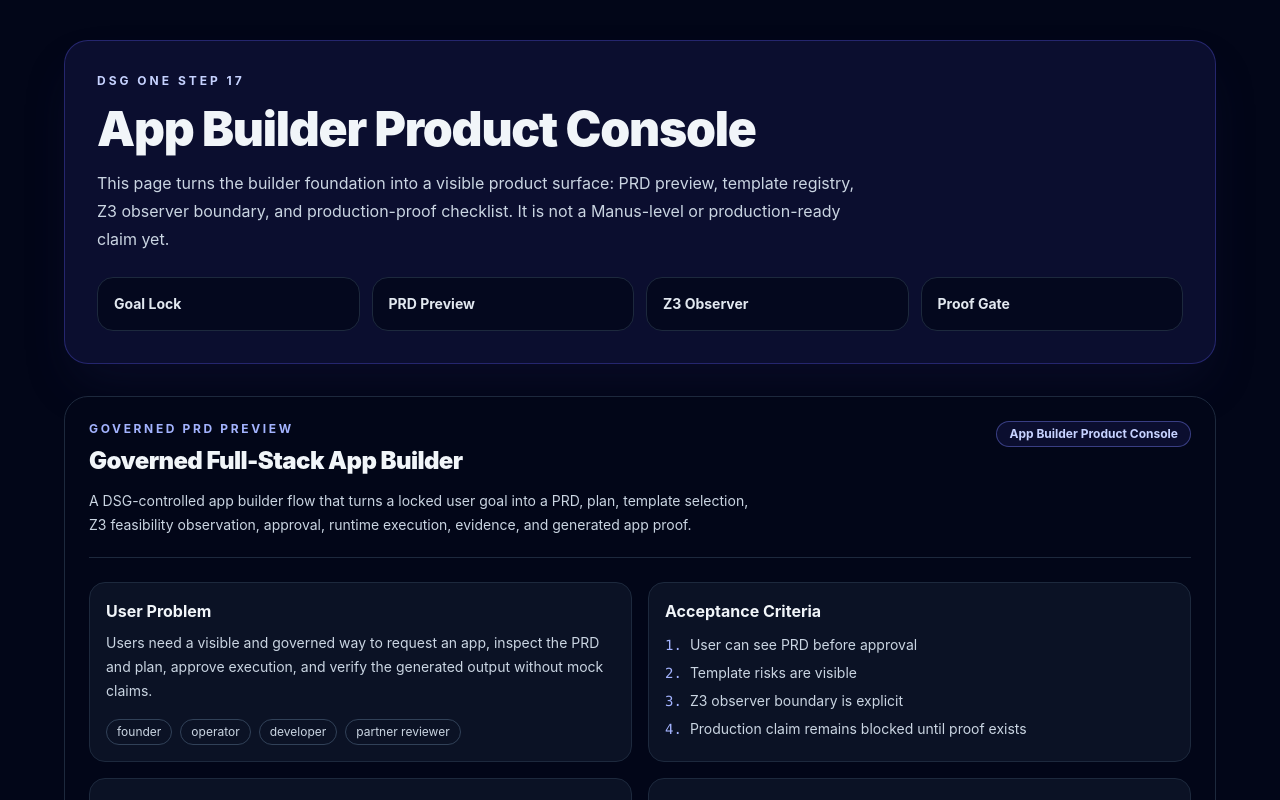
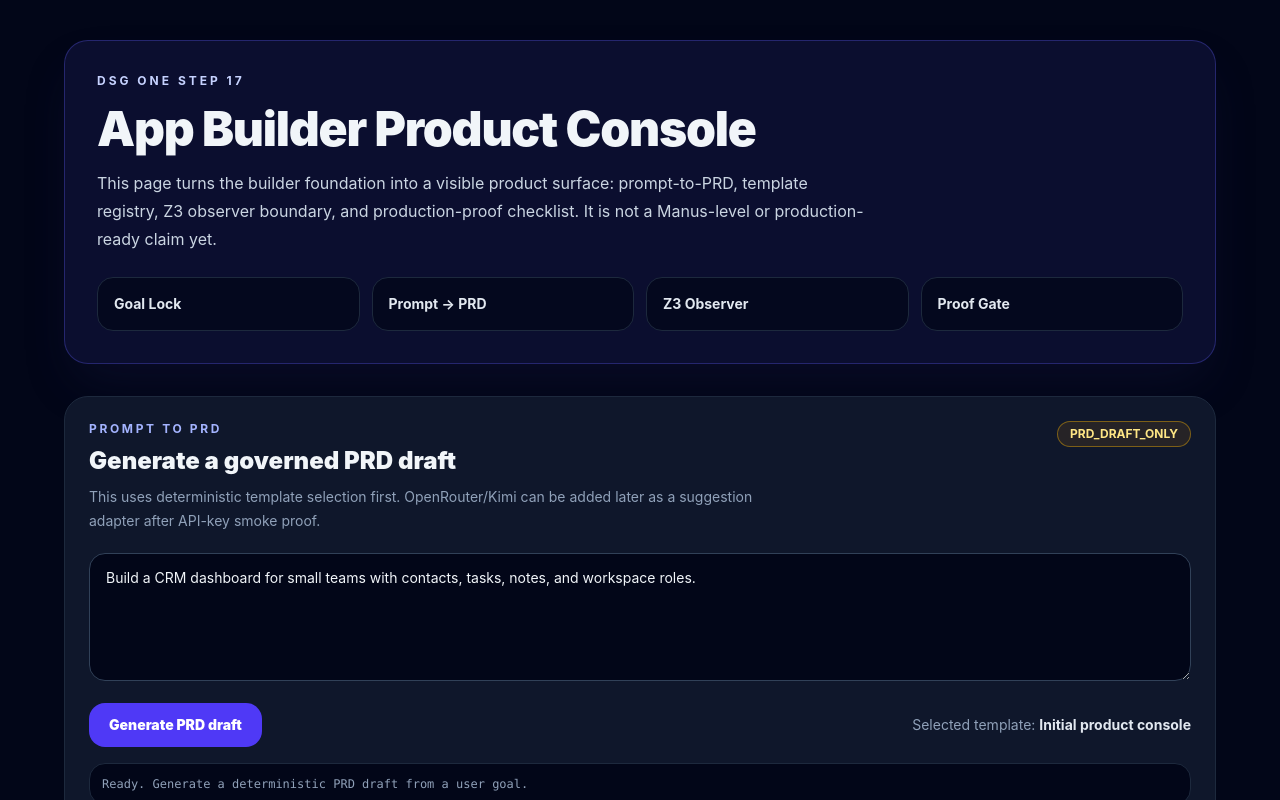
Before and after one commit to tdealer01-crypto/dsg-one-v1, a Next.js app: page /dsg/app-builder in a window 1280 px wide. Shown: the top 800 px of the page. Built offline with nearby package versions, Linux system fonts and the light colour scheme.

Commit message:
Add prompt to PRD flow
Adds deterministic prompt-to-PRD flow for App Builder console.

Boundary: PRD draft only. No runtime execution or production claim.

```diff
--- /dev/null
+++ b/app/api/dsg/app-builder/prd/route.ts
@@ -0,0 +1,25 @@
+import { NextResponse } from 'next/server';
+import { derivePrdFromGoal } from '@/lib/dsg/app-builder/prd/derive-prd';
+
+export async function POST(req: Request) {
+  try {
+    const body = await req.json().catch(() => ({}));
+    const goal = typeof body.goal === 'string' ? body.goal : '';
+    const result = derivePrdFromGoal(goal);
+    return NextResponse.json(result);
+  } catch (error) {
+    const message = error instanceof Error ? error.message : 'APP_BUILDER_PRD_FAILED';
+    return NextResponse.json(
+      {
+        ok: false,
+        error: { code: message, message },
+        boundary: {
+          claimStatus: 'PRD_DRAFT_BLOCKED',
+          productionReadyClaim: false,
+          modelUsed: false,
+        },
+      },
+      { status: message === 'APP_BUILDER_GOAL_TOO_SHORT' ? 400 : 500 },
+    );
+  }
+}
--- a/app/dsg/app-builder/page.tsx
+++ b/app/dsg/app-builder/page.tsx
@@ -1,4 +1,4 @@
-import { PRDViewer } from '@/components/dsg/app-builder/PRDViewer';
+import { AppBuilderConsoleClient } from '@/components/dsg/app-builder/AppBuilderConsoleClient';
 import { DSG_APP_TEMPLATES } from '@/lib/dsg/app-builder/templates/template-registry';
 import type { DsgAppBuilderPrd } from '@/lib/dsg/app-builder/types/prd';
 
@@ -25,17 +25,17 @@ export default function DsgAppBuilderPage() {
           <p className="text-xs font-bold uppercase tracking-[0.25em] text-indigo-200">DSG One Step 17</p>
           <h1 className="mt-4 text-4xl font-black tracking-tight md:text-5xl">App Builder Product Console</h1>
           <p className="mt-4 max-w-3xl text-base leading-7 text-slate-300">
-            This page turns the builder foundation into a visible product surface: PRD preview, template registry,
+            This page turns the builder foundation into a visible product surface: prompt-to-PRD, template registry,
             Z3 observer boundary, and production-proof checklist. It is not a Manus-level or production-ready claim yet.
           </p>
           <div className="mt-6 grid gap-3 md:grid-cols-4">
-            {['Goal Lock', 'PRD Preview', 'Z3 Observer', 'Proof Gate'].map((item) => (
+            {['Goal Lock', 'Prompt → PRD', 'Z3 Observer', 'Proof Gate'].map((item) => (
               <div key={item} className="rounded-2xl border border-slate-800 bg-slate-950/70 p-4 text-sm font-bold text-slate-200">{item}</div>
             ))}
           </div>
         </section>
 
-        <PRDViewer prd={demoPrd} />
+        <AppBuilderConsoleClient initialPrd={demoPrd} />
 
         <section className="rounded-3xl border border-slate-800 bg-slate-900 p-6">
           <div className="flex flex-col gap-2 md:flex-row md:items-end md:justify-between">
@@ -74,11 +74,11 @@ export default function DsgAppBuilderPage() {
           <div className="mt-4 grid gap-4 md:grid-cols-3">
             <div className="rounded-2xl border border-emerald-500/30 bg-emerald-500/10 p-4">
               <h3 className="font-black text-emerald-200">Allowed now</h3>
-              <p className="mt-2 text-sm text-slate-300">STEP_17_FOUNDATION_MERGED, TEMPLATE_REGISTRY_ADDED, PRD_PREVIEW_UI_ADDED</p>
+              <p className="mt-2 text-sm text-slate-300">PRD_DRAFT_ONLY, TEMPLATE_REGISTRY_ADDED, PRD_PREVIEW_UI_ADDED</p>
             </div>
             <div className="rounded-2xl border border-amber-500/30 bg-amber-500/10 p-4">
               <h3 className="font-black text-amber-200">Still pending</h3>
-              <p className="mt-2 text-sm text-slate-300">OpenRouter smoke, prompt-to-app automation, auth/RBAC proof, production flow proof</p>
+              <p className="mt-2 text-sm text-slate-300">OpenRouter smoke, runtime execution button, auth/RBAC proof, production flow proof</p>
             </div>
             <div className="rounded-2xl border border-rose-500/30 bg-rose-500/10 p-4">
               <h3 className="font-black text-rose-200">Blocked claim</h3>
--- /dev/null
+++ b/components/dsg/app-builder/AppBuilderConsoleClient.tsx
@@ -0,0 +1,87 @@
+'use client';
+
+import { useState } from 'react';
+import { PRDViewer } from './PRDViewer';
+import type { DsgAppBuilderPrd } from '@/lib/dsg/app-builder/types/prd';
+import type { DsgAppTemplate } from '@/lib/dsg/app-builder/templates/template-registry';
+
+type PrdResponse = {
+  ok: boolean;
+  prd?: DsgAppBuilderPrd;
+  selectedTemplate?: DsgAppTemplate;
+  templateCandidates?: DsgAppTemplate[];
+  boundary?: {
+    claimStatus: string;
+    productionReadyClaim: boolean;
+    modelUsed?: boolean;
+    note?: string;
+  };
+  error?: { code: string; message: string };
+};
+
+export function AppBuilderConsoleClient({ initialPrd }: { initialPrd: DsgAppBuilderPrd }) {
+  const [goal, setGoal] = useState('Build a CRM dashboard for small teams with contacts, tasks, notes, and workspace roles.');
+  const [prd, setPrd] = useState(initialPrd);
+  const [templateName, setTemplateName] = useState('Initial product console');
+  const [status, setStatus] = useState('Ready. Generate a deterministic PRD draft from a user goal.');
+  const [loading, setLoading] = useState(false);
+
+  async function generatePrd() {
+    setLoading(true);
+    setStatus('Generating deterministic PRD draft…');
+    try {
+      const response = await fetch('/api/dsg/app-builder/prd', {
+        method: 'POST',
+        headers: { 'content-type': 'application/json' },
+        body: JSON.stringify({ goal }),
+      });
+      const json = (await response.json()) as PrdResponse;
+      if (!response.ok || !json.ok || !json.prd) {
+        throw new Error(json.error?.message || 'APP_BUILDER_PRD_FAILED');
+      }
+      setPrd(json.prd);
+      setTemplateName(json.selectedTemplate?.name || 'Template selected');
+      setStatus(`${json.boundary?.claimStatus || 'PRD_DRAFT_ONLY'} · modelUsed=${json.boundary?.modelUsed ? 'true' : 'false'} · productionReadyClaim=false`);
+    } catch (error) {
+      setStatus(error instanceof Error ? error.message : 'APP_BUILDER_PRD_FAILED');
+    } finally {
+      setLoading(false);
+    }
+  }
+
+  return (
+    <div className="space-y-8">
+      <section className="rounded-3xl border border-slate-800 bg-slate-900 p-6">
+        <div className="flex flex-col gap-4 md:flex-row md:items-start md:justify-between">
+          <div>
+            <p className="text-xs font-bold uppercase tracking-[0.22em] text-indigo-300">Prompt to PRD</p>
+            <h2 className="mt-2 text-2xl font-black text-slate-100">Generate a governed PRD draft</h2>
+            <p className="mt-2 max-w-2xl text-sm leading-6 text-slate-400">
+              This uses deterministic template selection first. OpenRouter/Kimi can be added later as a suggestion adapter after API-key smoke proof.
+            </p>
+          </div>
+          <span className="rounded-full border border-amber-400/40 bg-amber-500/10 px-3 py-1 text-xs font-bold text-amber-200">PRD_DRAFT_ONLY</span>
+        </div>
+        <textarea
+          value={goal}
+          onChange={(event) => setGoal(event.target.value)}
+          className="mt-5 min-h-32 w-full rounded-2xl border border-slate-700 bg-slate-950 px-4 py-3 text-sm leading-6 text-slate-100 outline-none focus:border-indigo-500"
+          placeholder="Describe the app you want DSG to build…"
+        />
+        <div className="mt-4 flex flex-col gap-3 md:flex-row md:items-center md:justify-between">
+          <button
+            onClick={() => void generatePrd()}
+            disabled={loading}
+            className="rounded-2xl bg-indigo-600 px-5 py-3 text-sm font-black text-white hover:bg-indigo-500 disabled:cursor-not-allowed disabled:opacity-60"
+          >
+            {loading ? 'Generating…' : 'Generate PRD draft'}
+          </button>
+          <p className="text-sm text-slate-400">Selected template: <span className="font-bold text-slate-200">{templateName}</span></p>
+        </div>
+        <p className="mt-4 rounded-2xl border border-slate-800 bg-slate-950 p-3 text-xs font-mono text-slate-400">{status}</p>
+      </section>
+
+      <PRDViewer prd={prd} />
+    </div>
+  );
+}
--- /dev/null
+++ b/lib/dsg/app-builder/prd/derive-prd.ts
@@ -0,0 +1,94 @@
+import type { DsgAppBuilderPrd } from '@/lib/dsg/app-builder/types/prd';
+import { DSG_APP_TEMPLATES, type DsgAppTemplate } from '@/lib/dsg/app-builder/templates/template-registry';
+
+export type DerivedPrdResult = {
+  ok: true;
+  prd: DsgAppBuilderPrd;
+  selectedTemplate: DsgAppTemplate;
+  templateCandidates: DsgAppTemplate[];
+  boundary: {
+    claimStatus: 'PRD_DRAFT_ONLY';
+    productionReadyClaim: false;
+    modelUsed: false;
+    note: string;
+  };
+};
+
+const KEYWORDS: Array<{ words: string[]; templateId: string }> = [
+  { words: ['landing', 'waitlist', 'marketing', 'launch', 'lead'], templateId: 'saas-landing-page' },
+  { words: ['dashboard', 'analytics', 'metric', 'report', 'ops'], templateId: 'operator-dashboard' },
+  { words: ['form', 'survey', 'intake', 'approval', 'request'], templateId: 'form-workflow-app' },
+  { words: ['login', 'workspace', 'team', 'role', 'saas'], templateId: 'workspace-starter' },
+  { words: ['todo', 'crud', 'inventory', 'task', 'order', 'database'], templateId: 'database-crud-app' },
+];
+
+function cleanGoal(goal: string): string {
+  return goal.replace(/\s+/g, ' ').trim();
+}
+
+function titleFromGoal(goal: string, template: DsgAppTemplate): string {
+  const cleaned = cleanGoal(goal);
+  if (!cleaned) return template.name;
+  const first = cleaned.slice(0, 72);
+  return first.charAt(0).toUpperCase() + first.slice(1);
+}
+
+function selectTemplate(goal: string): DsgAppTemplate {
+  const normalized = goal.toLowerCase();
+  for (const rule of KEYWORDS) {
+    if (rule.words.some((word) => normalized.includes(word))) {
+      return DSG_APP_TEMPLATES.find((template) => template.id === rule.templateId) || DSG_APP_TEMPLATES[0];
+    }
+  }
+  return DSG_APP_TEMPLATES[0];
+}
+
+export function derivePrdFromGoal(goal: string): DerivedPrdResult {
+  const cleaned = cleanGoal(goal);
+  if (cleaned.length < 8) {
+    throw new Error('APP_BUILDER_GOAL_TOO_SHORT');
+  }
+
+  const selectedTemplate = selectTemplate(cleaned);
+  const candidates = DSG_APP_TEMPLATES.filter((template) =>
+    template.useCases.some((useCase) => cleaned.toLowerCase().includes(useCase.toLowerCase().split(' ')[0])),
+  );
+
+  const prd: DsgAppBuilderPrd = {
+    title: titleFromGoal(cleaned, selectedTemplate),
+    summary: `Build a governed ${selectedTemplate.name} from the locked user goal. The output must remain evidence-backed and cannot claim production until auth, RBAC, deployment, and user-flow proof pass.`,
+    useCase: selectedTemplate.name,
+    userProblem: cleaned,
+    targetUsers: ['requesting user', 'operator', 'reviewer'],
+    coreFeatures: selectedTemplate.defaultFeatures,
+    nonGoals: [
+      'No direct model access to secrets',
+      'No production claim from PRD draft alone',
+      'No public write endpoint without access control',
+    ],
+    acceptanceCriteria: [
+      'Goal is locked before plan creation',
+      'Template and risk are visible to the user',
+      'Z3 observer can inspect plan feasibility before approval',
+      'Runtime execution remains controlled by DSG',
+      'Generated app proof is required before production claim',
+    ],
+    frontend: ['Next.js App Router', 'React', 'Tailwind'],
+    backend: ['Next API routes', 'DSG Controlled Executor'],
+    database: selectedTemplate.requiredCapabilities.includes('database') ? ['Supabase Postgres', 'api schema'] : ['optional'],
+    deployment: ['Vercel', 'GitHub PR flow'],
+  };
+
+  return {
+    ok: true,
+    prd,
+    selectedTemplate,
+    templateCandidates: candidates.length ? candidates : [selectedTemplate],
+    boundary: {
+      claimStatus: 'PRD_DRAFT_ONLY',
+      productionReadyClaim: false,
+      modelUsed: false,
+      note: 'This deterministic PRD draft does not execute, deploy, or claim production readiness.',
+    },
+  };
+}
```
